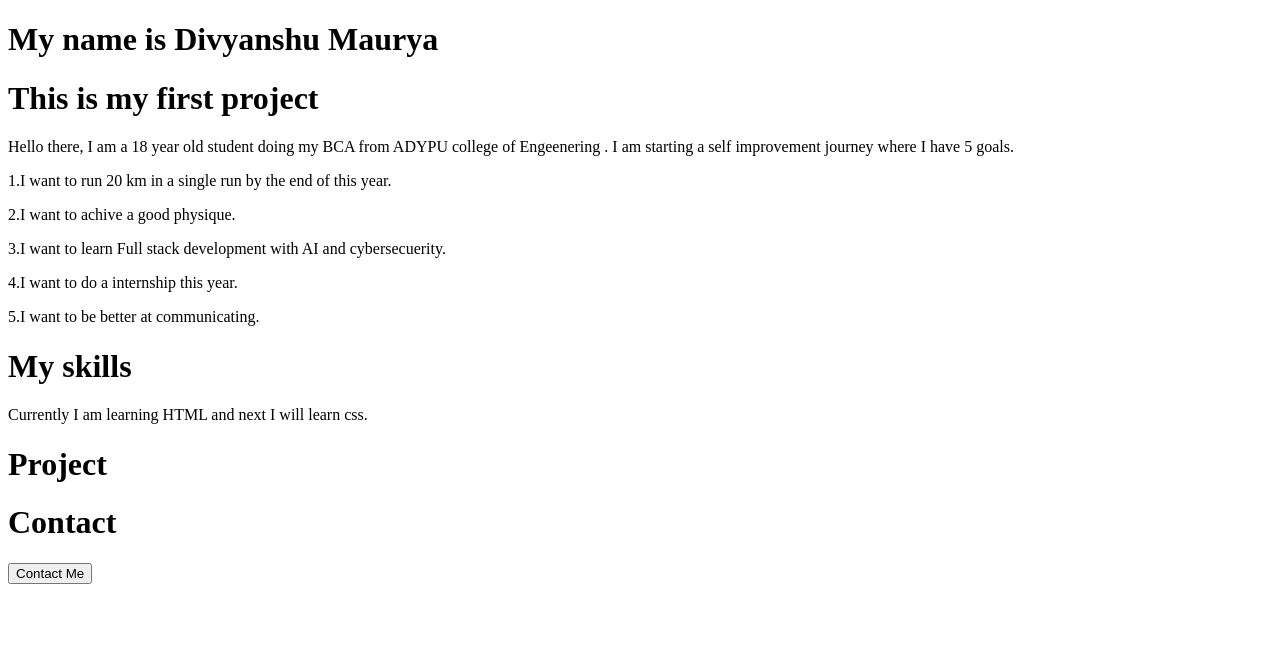
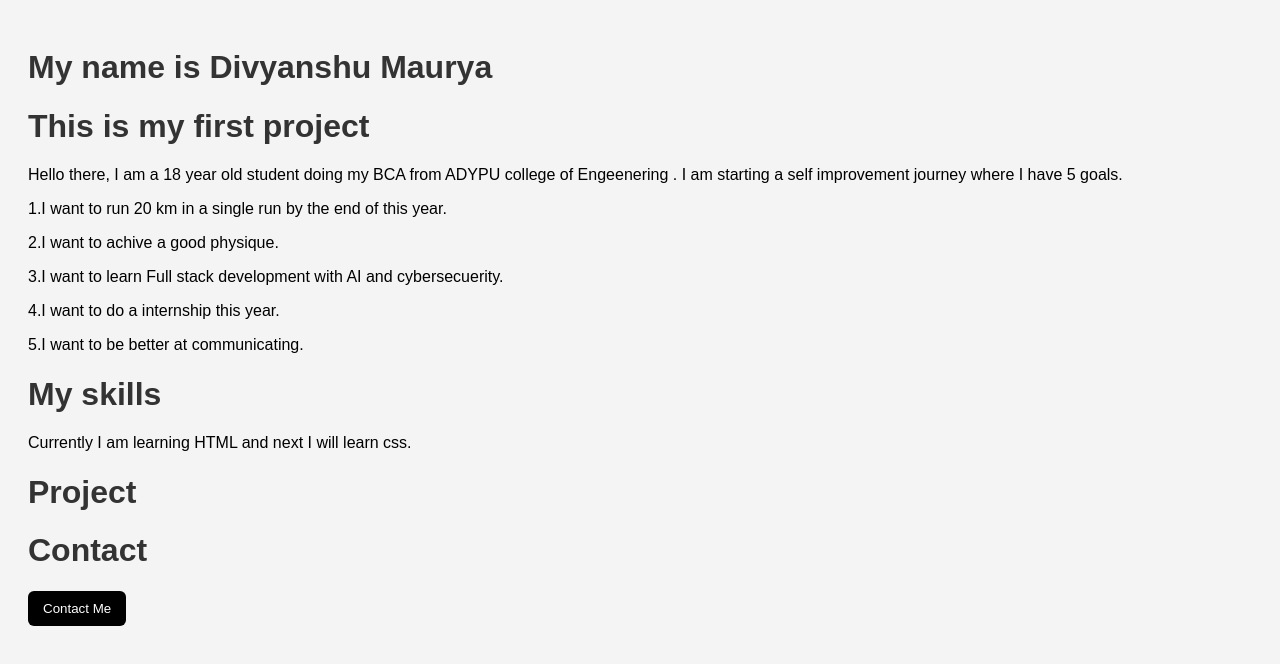
Before and after one commit to myemailis213-cpu/Project-1, a plain HTML site: page Project 1/index.html in a window 1280 px wide. Drawn offline with Linux system fonts and the light colour scheme.

```diff
--- a/Project 1/index.html
+++ b/Project 1/index.html
@@ -1,7 +1,8 @@
 <!DOCTYPE html>
 <html>
-<head>
-      <title>maurya</title>
+<head><link rel="stylesheet" href="style.css">
+
+      <title>Divyanshu Maurya portfolieo </title>
 </head>
 <body>
     <h1>My name is Divyanshu Maurya</h1>
--- /dev/null
+++ b/Project 1/style.css
@@ -0,0 +1,29 @@
+body {
+  font-family: Arial, sans-serif;
+  background-color: #f4f4f4;
+  padding: 20px;
+}
+
+h1, h2 {
+  color: #333;
+}
+
+section {
+  background: white;
+  padding: 15px;
+  margin-bottom: 15px;
+  border-radius: 8px;
+}
+
+button {
+  background-color: black;
+  color: white;
+  padding: 10px 15px;
+  border: none;
+  border-radius: 6px;
+  cursor: pointer;
+}
+
+button:hover {
+  background-color: #0a0101;
+}
```
